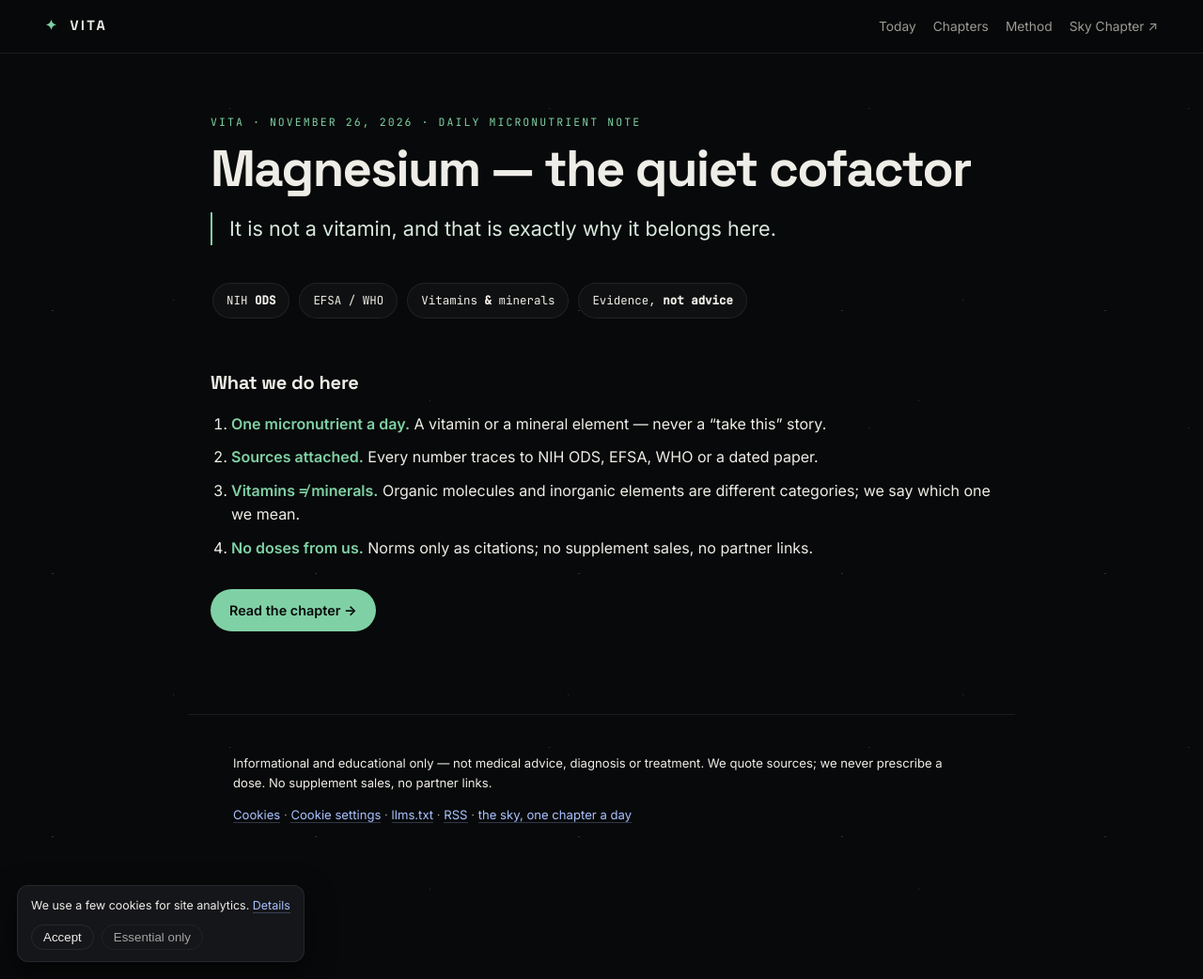
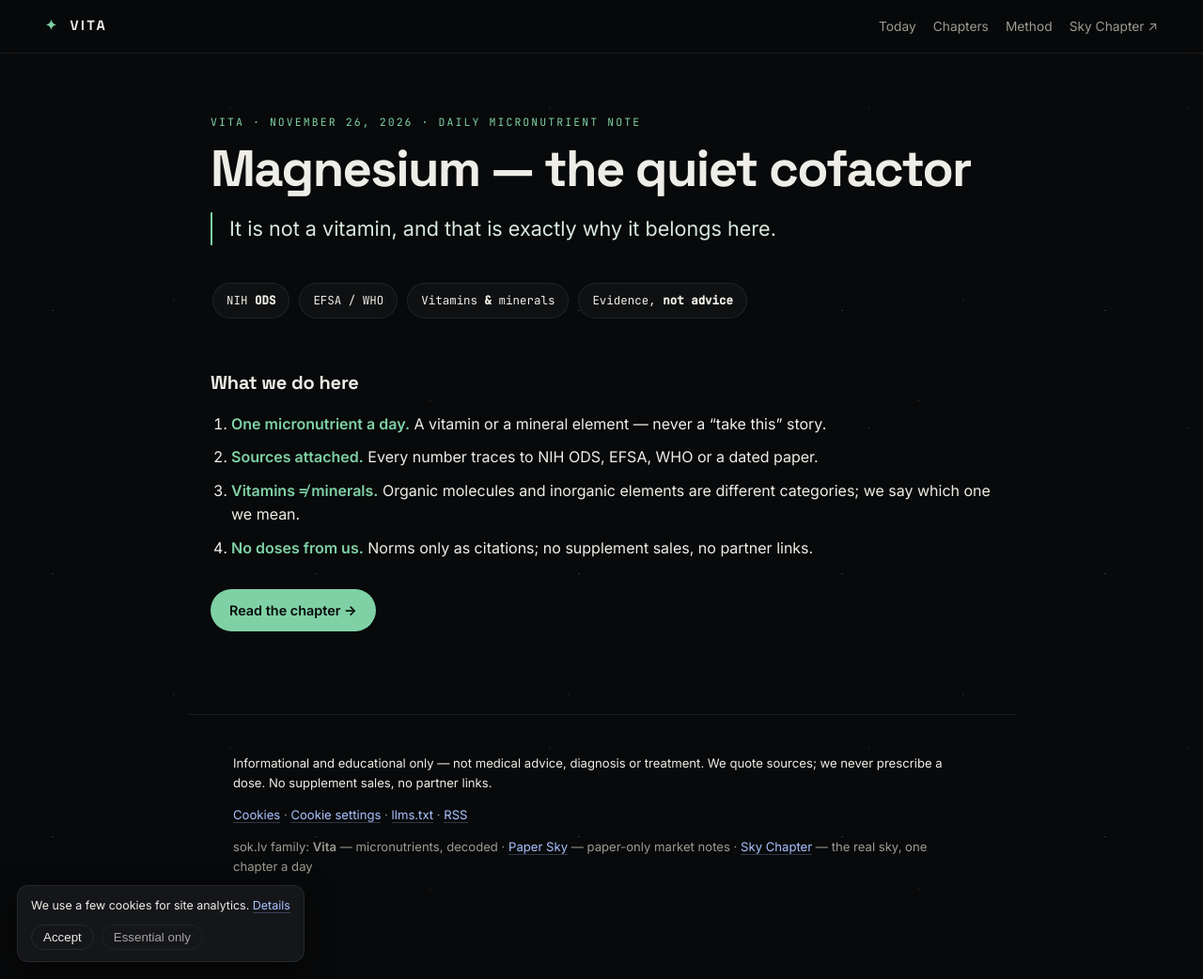
Before and after one commit to vitaminsok/vitaminsok.github.io, a Jekyll site: the page built from index.html, in a window 1280 px wide and 1042 px high. Shown: the whole window at 94% size. Built offline with Jekyll 4.4.1, drawn with Linux system fonts in a browser that asks for light colours.

Commit message:
Publish site via hermes publish_pages.py

```diff
--- a/_layouts/default.html
+++ b/_layouts/default.html
@@ -64,7 +64,8 @@
 
   <footer>
     <p class="disclaimer">Informational and educational only — not medical advice, diagnosis or treatment. We quote sources; we never prescribe a dose. No supplement sales, no partner links.</p>
-    <p><a href="{{ '/methodology/' | relative_url }}#cookies">Cookies</a> · <a href="#" onclick="window.vitaCookieSettings();return false;">Cookie settings</a> · <a href="{{ '/llms.txt' | relative_url }}">llms.txt</a> · <a href="{{ '/rss.xml' | relative_url }}">RSS</a> · <a href="https://skychapter.sok.lv/" rel="noopener">the sky, one chapter a day</a></p>
+    <p><a href="{{ '/methodology/' | relative_url }}#cookies">Cookies</a> · <a href="#" onclick="window.vitaCookieSettings();return false;">Cookie settings</a> · <a href="{{ '/llms.txt' | relative_url }}">llms.txt</a> · <a href="{{ '/rss.xml' | relative_url }}">RSS</a></p>
+    <p class="family">sok.lv family: <strong>Vita</strong> — micronutrients, decoded · <a href="https://papersky.sok.lv/" rel="noopener">Paper Sky</a> — paper-only market notes · <a href="https://skychapter.sok.lv/" rel="noopener">Sky Chapter</a> — the real sky, one chapter a day</p>
   </footer>
 
   <div id="cookiebar" hidden>
```
